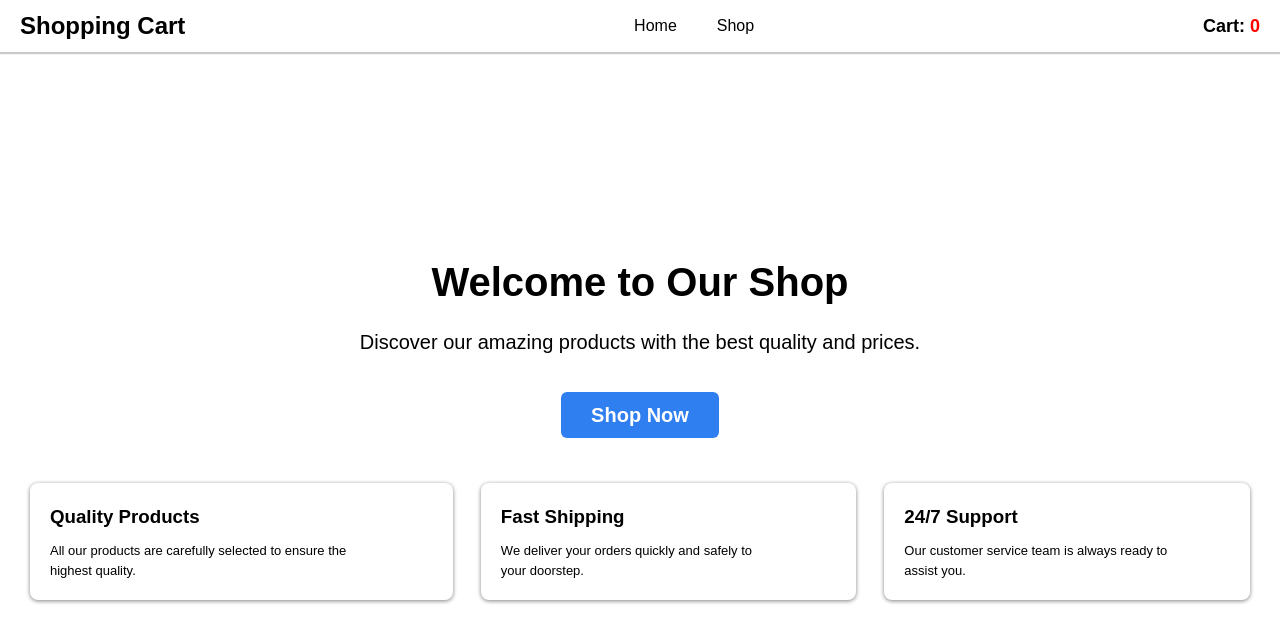
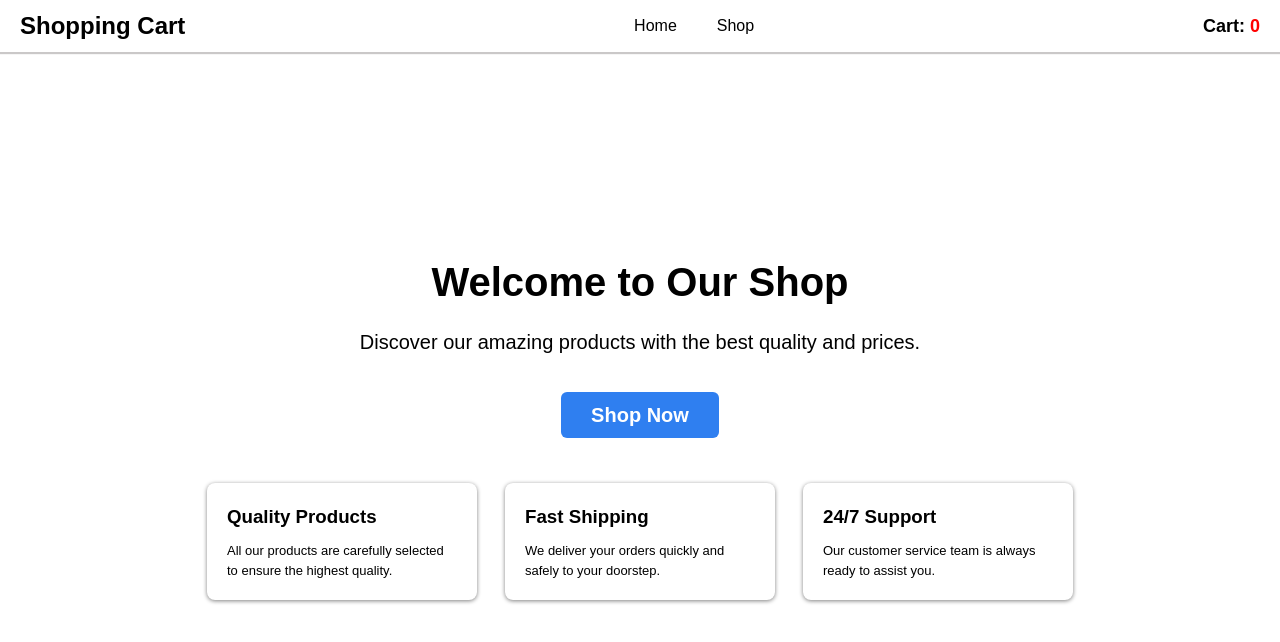
Before and after one commit to idontfeelsogood1/shopping-cart, a React (Vite) app: page / in a window 1280 px wide. Shown: the top 642 px of the page. Built offline with nearby package versions, Linux system fonts and the light colour scheme.

Commit message:
feat: Finished styling

```diff
--- a/src/components/Home/Home.module.css
+++ b/src/components/Home/Home.module.css
@@ -42,12 +42,14 @@
 
 .container {
     display: flex;
+    justify-content: center;
     gap: 28px;
 }
 
 .infoBox {
     background-color: #ffffff;
     padding: 20px;
+    max-width: 270px;
     border-radius: 8px;
     box-shadow: gray 0 1px 4px;
     display: flex;
```
